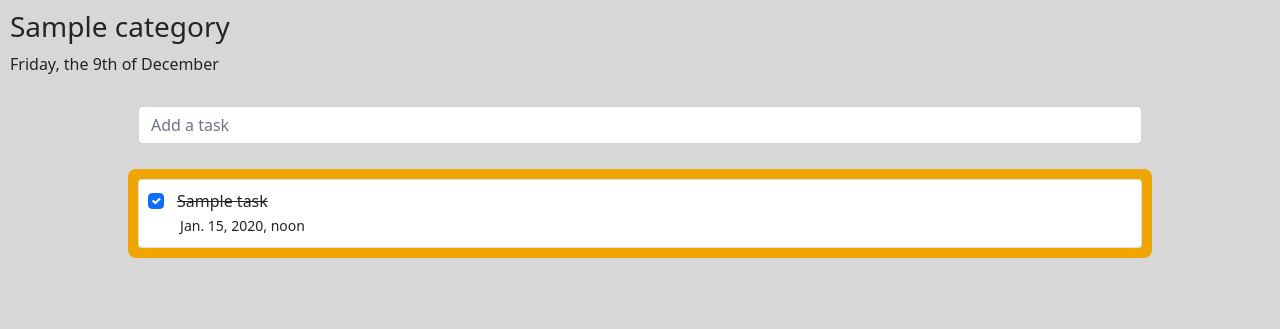
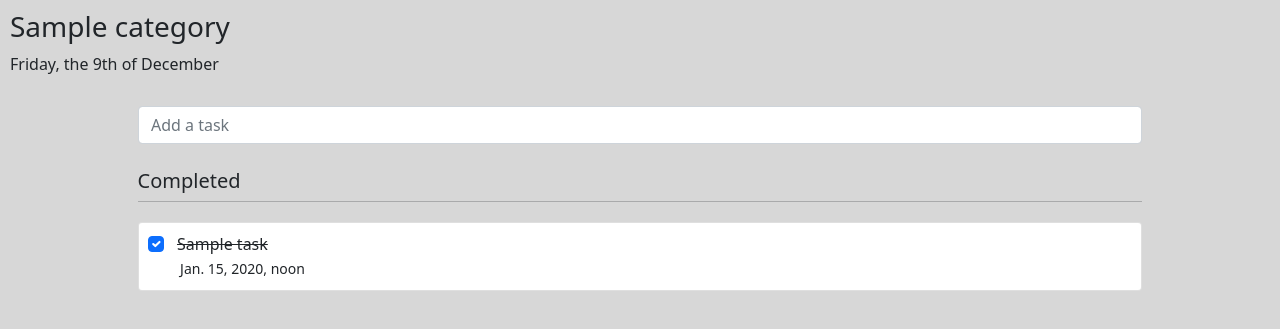
Before and after one commit to GhostMEn20034/To_Do_App, a Django app: page /tasks/category/1/ in a window 1280 px wide. Shown: the part 64-393 px from the top of the page. Run offline with Django 4.2, Linux system fonts and the light colour scheme; a user stored in the database is signed in; tables that the repository leaves empty hold one stand-in row (values such as "Sample post"); parts of the project's set-up code (start-up, migrations or seed data) failed here and were passed over; some libraries are stand-ins or nearby versions.

Commit message:
rewrite stylesheets and html in category and task views

```diff
--- a/to_do_list/to_do/static/to_do/CSS/category.css
+++ b/to_do_list/to_do/static/to_do/CSS/category.css
@@ -2,3 +2,7 @@
     width: 50%;
     margin: 2% auto;
 }
+
+.no-categories-msg p {
+    text-align: center;
+}
--- a/to_do_list/to_do/static/to_do/CSS/todo.css
+++ b/to_do_list/to_do/static/to_do/CSS/todo.css
@@ -43,8 +43,6 @@
 .block-content {
     width: 80%;
     margin: 10px auto;
-    border-radius: 8px;
-    background-color: #efa502;
     padding: 10px 10px 0 10px;
 }
 
@@ -124,3 +122,13 @@ div.list-group-item:hover {
 .no-tasks-msg {
     text-align: center;
 }
+
+.task-card-header {
+    width: 78.5%;
+    margin: auto;
+}
+
+.separate-line {
+    width: 78.5%;
+    margin: auto;
+}
--- a/to_do_list/to_do/templates/to_do/todo.html
+++ b/to_do_list/to_do/templates/to_do/todo.html
@@ -73,6 +73,12 @@
             </div>
             {% endif %}
             {% if completed_tasks.count > 0 %}
+            <div class="task-card-header">
+            <h5 class="completed-task-label">
+                <span>Completed</span>
+            </h5>
+            </div>
+            <hr class="separate-line">
             <div class="block-content done-tasks">
                     <div class="list-group tasks-list">
                     {% for todo in completed_tasks %}
```
Also changed, not shown: to_do_list/to_do/templates/to_do/category.html (+6 -1 lines).
